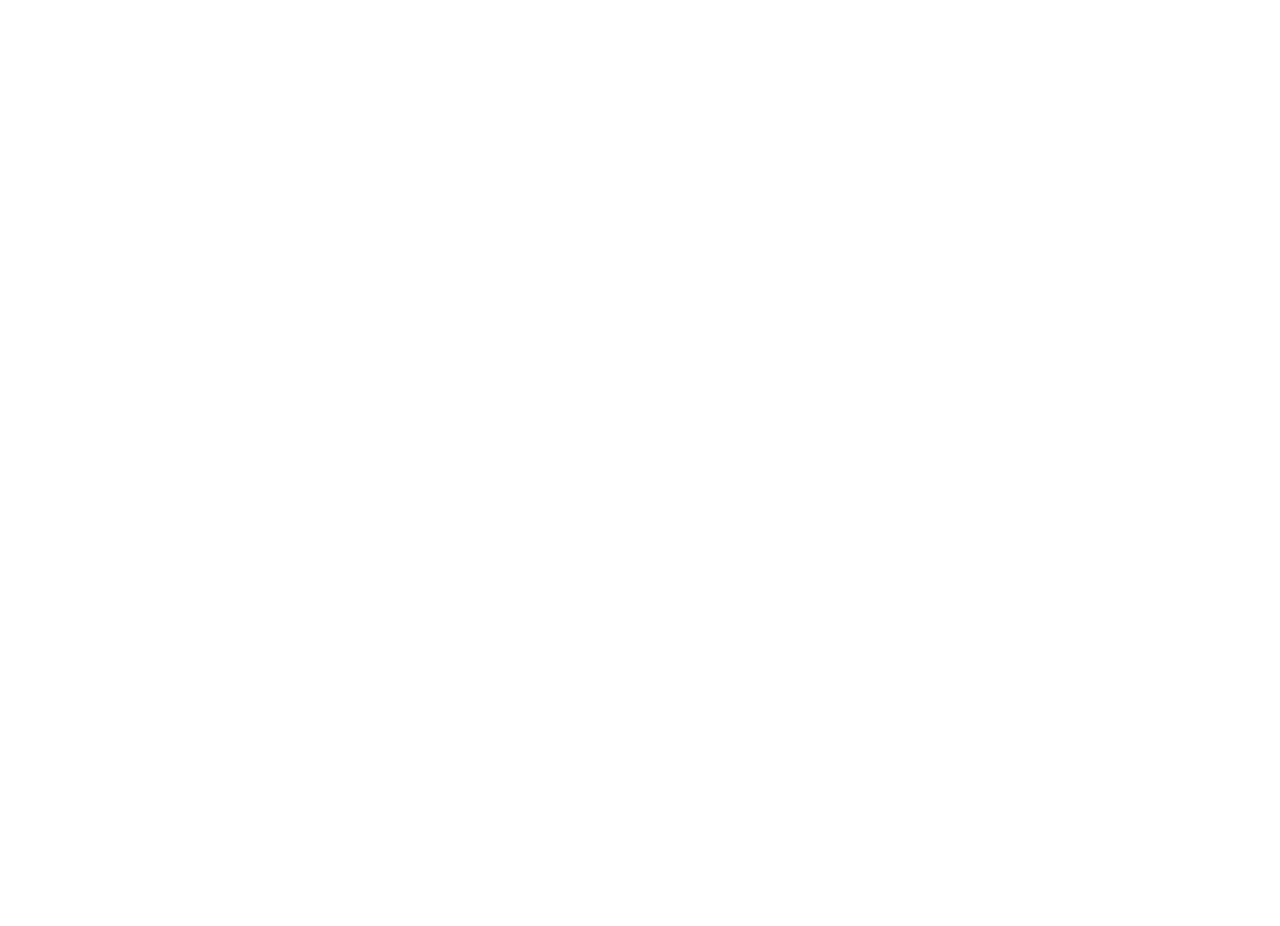
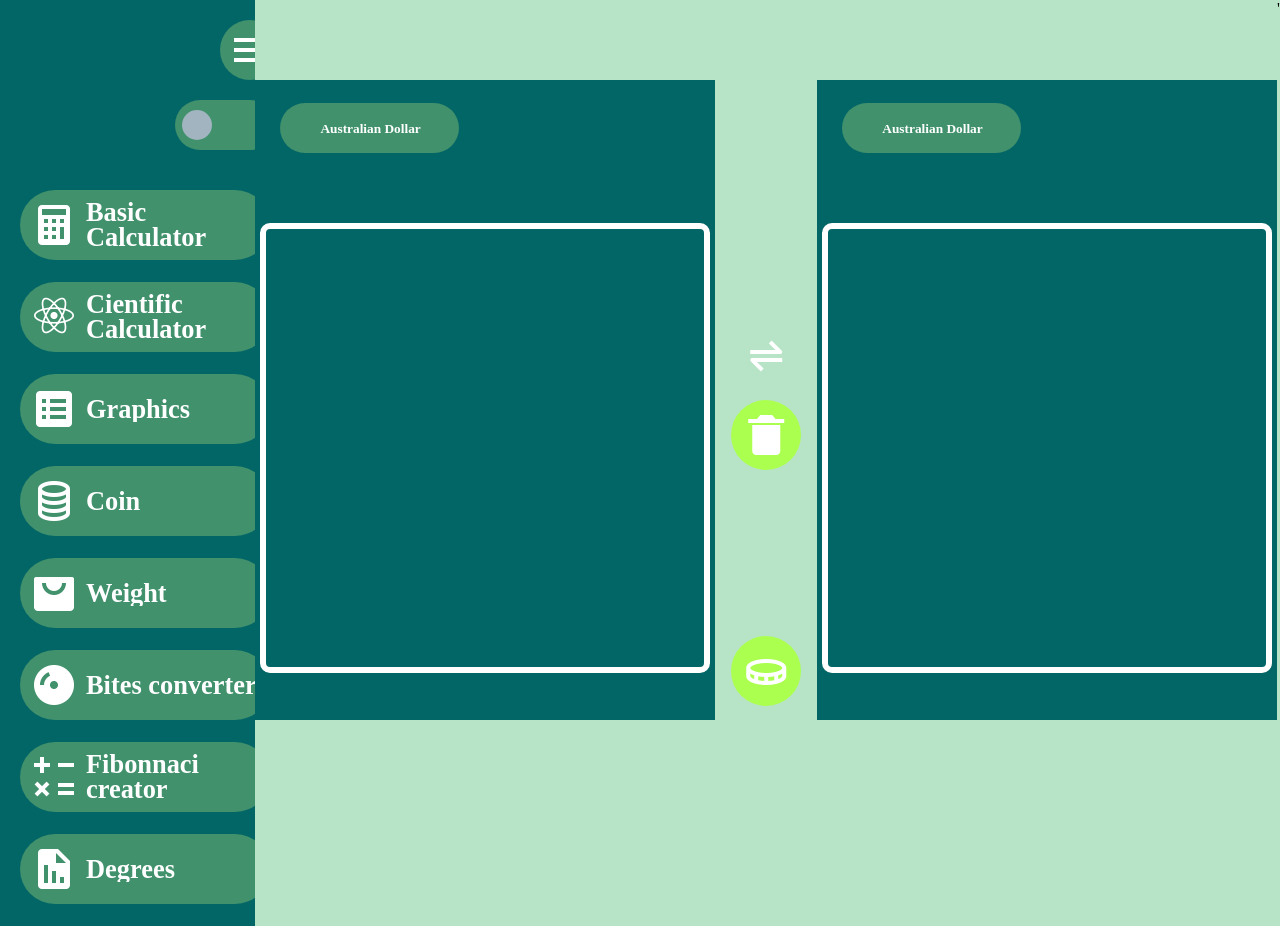
Before and after one commit to Joao-Habib-da-Silva/THE-SUPREME-CALCULATOR, a plain HTML site: page Pages/Coin.html in a window 1280 px wide. Before the commit the page ends 800 px from the top, so only its background shows below. Drawn offline with nearby package versions, Linux system fonts and the light colour scheme; a web font is replaced by a local one.

Commit message:
coin page with api, try, throw and catch

```diff
--- /dev/null
+++ b/Assets/Javascript/coin.js
@@ -0,0 +1,51 @@
+var first_input = document.getElementById("first-communication-input");
+var second_input = document.getElementById("second-communication-input");
+var coin = document.getElementById("coin");
+let first_select = document.getElementById("container-select");
+let second_select = document.getElementById("container-select-second");
+
+async function Coin() {
+  try {
+    if (first_input.value != "" && second_input.value == "") {
+      let data = await fetch(
+        `https://api.frankfurter.app/latest?amount=${first_input.value}&from=${first_select.value}&to=${second_select.value}`
+      );
+      if (!data.ok) {
+        throw new Error("erro no fetch");
+      } else {
+        let response = await data.json();
+        second_input.value = response.rates[second_select.value];
+      }
+    }
+
+    if (first_input.value == "" && second_input.value != "") {
+      let data = await fetch(
+        `https://api.frankfurter.app/latest?amount=${second_input.value}&from=${second_select.value}&to=${first_select.value}`
+      );
+      if (!data.ok) {
+        throw new Error("erro no fetch");
+      }
+      let response = await data.json();
+      first_input.value = response.rates[first_select.value];
+    }
+
+    if (first_input.value == "" && second_input.value == "") {
+      var alert = document.getElementById("alert");
+      alert.style.opacity = 1;
+    }
+
+  } catch (error) {
+    console.error("erro", error);
+  }
+}
+
+var button = document.getElementById("Ok-alert");
+button.addEventListener("click", function () {
+  var alert = document.getElementById("alert");
+  alert.style.opacity = 0;
+});
+var trash = window.document.getElementById("trash")
+trash.addEventListener("click", function() {
+    first_input.value = ""
+    second_input.value = ""
+})
--- a/Assets/Javascript/script.js
+++ b/Assets/Javascript/script.js
@@ -45,7 +45,7 @@ window.document.addEventListener("keydown", function(event) {
     if(isNaN(event.key) == true) {
         console.log("Letra basica")
     }
-    if(event.key == "-" || event.key == "+"  || event.key == "*" || event.key == "/") {
+    if(event.key == "-" || event.key == "+"  || event.key == "*" || event.key == "/" || event.key == ".") {
         content.innerHTML += `${event.key}`
     }
     if(event.key == "=" || event.key == "Enter") {
--- /dev/null
+++ b/Assets/Styles/coin.css
@@ -0,0 +1,160 @@
+#container-communication {
+    height: 100vh;
+    width: 80%;
+    display: flex;
+    align-items: center;
+    justify-content: center;
+}
+#toggle-dark {
+    margin-left: 175px;
+    transition: 0.5s ease-in-out;
+}
+
+#container-menu.close #toggle-dark {
+    width: 0px;
+    transition: 0.5s ease-in-out;
+}
+#container-menu {
+    z-index: 10;
+}
+#container-communication-center {
+    height: 80vh;
+    display: flex;
+    width: 80rem;
+}
+#first-communication {
+    width: 45%;
+    background-color: var(--menu);
+}
+#second-communication {
+    background-color: var(--menu);
+    width: 45%;
+}
+select {
+    appearance: none;
+    -webkit-appearance: none;
+    outline: none;
+    height: 50px;
+    border-radius: 30px;
+    padding-left: 40px;
+    background-color:var(--items) ;
+    color: white;
+    border: none;
+    cursor: pointer;
+    margin-left: 25px;
+    font-weight: bold;
+    transition: 0.5s ease-in-out;
+}
+#center {
+    width: 10%;
+    color: white;
+    font-size: 3rem;
+    overflow-y: hidden;
+}
+#trade {
+    height: 50%;
+    display: flex;
+    justify-content: center;
+    align-items: end;
+}
+#trade i {
+    margin-bottom: 20px;
+}
+#convert {
+    height: 40%;
+    display: flex;
+    align-items: end;
+    justify-content: center;
+    padding-bottom: 20px;
+}
+#convert i {
+    background-color: var(--number);
+    width: 70px;
+    height:70px;
+    display: flex;
+    align-items: center;
+    justify-content: center;
+    border-radius: 50%;
+    cursor: pointer;
+    transition: 0.5s ease-in-out;
+}
+#trash {
+    display: flex;
+    align-items: center;
+    justify-content: center;
+}
+#trash i {
+    background-color: var(--number);
+        width: 70px;
+        height: 70px;
+        display: flex;
+        align-items: center;
+        justify-content: center;
+        border-radius: 50%;
+        cursor: pointer;
+        transition: 0.5s ease-in-out;
+}
+#convert i:hover {
+    scale: 1.1;
+    background-color: var(--number-hover);
+    transition: 0.5s ease-in-out;
+}
+#alert {
+    height: 20vh;
+    position: fixed;
+    color: white;
+    background-color: var(--menu);
+    z-index: 100;
+    width: 100%;
+    display: grid;
+    transition: 0.5s ease-in-out;
+    opacity: 0;
+    place-items: center;
+    margin-top: 80vh;
+}
+#alert h1 {
+    font-weight: 700;
+    text-transform: uppercase;
+}
+#alert button {
+    background-color:  var(--items);
+    color: white;
+    border: 4px solid #fff;
+    width: 100px;
+    height: 50px;
+    border-radius: 30px;
+    cursor: pointer;
+    font-weight: bold;
+    font-size: 1.5rem;
+}
+option {
+    background-color: var(--menu);
+    font-weight: bold;
+    border: none;
+}
+input {
+    background-color: transparent;
+    border: 6px solid #fff;
+    width: 450px;
+    height: 450px;
+    outline: none;
+    border-radius: 10px;
+    color: white;
+    font-size: 3rem;
+    font-weight: bold;
+    overflow: hidden;
+    padding-left: 25px;
+}
+.top {
+    background-color:  var(--menu);
+    height: 15%;
+    display: flex;
+    align-items: center;
+}
+.side {
+    height: 85%;
+    align-items: center;
+    justify-content: center;
+    display: flex;
+
+}
--- a/Assets/Styles/global.css
+++ b/Assets/Styles/global.css
@@ -22,7 +22,7 @@
     display: flex;
     align-items: center;
     padding-left: 7px;
-    background-color: #011627;
+    background-color: var(--items);
 }
 
 #ball {
@@ -37,7 +37,22 @@
 #ball.dark {
     margin-left: 55px;
 }
-
+::-webkit-scrollbar {
+    width: 20px;
+    height: 100%;
+    transition: 0.5s ease-in-out;
+    background-color: var(--background);
+}
+::-webkit-scrollbar-track {
+    background-color: var(--menu);
+    border-radius: 10px;
+    transition: 0.5s ease-in-out;
+}
+::-webkit-scrollbar-thumb {
+    background-color: var(--background);
+    border-radius: 30px;
+    transition: 0.5s ease-in-out;
+}
 :root {
     --background: #b7e4c7;
     --menu: #036666;
--- a/Pages/Coin.html
+++ b/Pages/Coin.html
@@ -0,0 +1,139 @@
+<!DOCTYPE html>
+<html lang="en">
+<head>
+    <meta charset="UTF-8">
+    <meta name="viewport" content="width=device-width, initial-scale=1.0">
+    <title>Cientific Calculator - Coin</title>
+    <link rel="stylesheet" href="../Assets/Styles/global.css">
+    <link rel="stylesheet" href="../Assets/Styles/coin.css">
+    <link href='https://unpkg.com/boxicons@2.1.4/css/boxicons.min.css' rel='stylesheet'>
+
+</head>
+<body>
+    <div id="container">
+        <div id="container-menu">
+        <i class="bx bx-menu" id="menu-icon"></i>
+        <div id="toggle-dark">
+            <div id="ball">
+            </div>
+        </div>
+        <ul>
+            <li><a href="../index.html"><i class="bx bxs-calculator"></i><p>Basic Calculator</p></a></li>
+            <li><a href="./Cientific.html"><i class='bx bxl-react'></i><p>Cientific Calculator</p></a></li>
+            <li><a href="./graphic.html"><i class='bx bxs-spreadsheet' ></i><p>Graphics</p></a></li>
+            <li><a href="./Coin.html"><i class='bx bx-coin-stack' ></i><p>Coin</p></a></li>
+            <li><a href="./Weight.html"><i class='bx bxs-shopping-bag-alt' ></i><p>Weight</p></a></li>
+            <li><a href="./Bites.html"><i class='bx bxs-album' ></i><p>Bites converter</p></a></li>
+            <li><a href="./Fibonnaci.html"><i class='bx bx-math'></i><p>Fibonnaci creator</p></a></li>
+            <li><a href="./Degrees.html"><i class='bx bxs-report' ></i><p>Degrees</p></a></li>
+        </ul>
+    </div>
+    <div id="container-communication">
+        <div id="container-communication-center">
+            <div id="first-communication">
+                <div id="first-communcation-top" class="top">
+                    <select  id="container-select" class="selected">
+            <option value="AUD">Australian Dollar</option>
+            <option value="BGN">Bulgarian Lev</option>
+            <option value="BRL">Brazilian Real</option>
+            <option value="CAD">Canadian Dollar</option>
+            <option value="CHF">Swiss Franc</option>
+            <option value="CNY">Chinese Renminbi Yuan</option>
+            <option value="CZK">Czech Koruna</option>
+            <option value="DKK">Danish Krone</option>
+            <option value="EUR">Euro</option>
+            <option value="GBP">British Pound</option>
+            <option value="HKD">Hong Kong Dollar</option>
+            <option value="HUF">Hungarian Forint</option>
+            <option value="IDR">Indonesian Rupiah</option>
+            <option value="ILS">Israeli New Sheqel</option>
+            <option value="INR">Indian Rupee</option>
+            <option value="ISK">Icelandic Króna</option>
+            <option value="JPY">Japanese Yen</option>
+            <option value="KRW">South Korean Won</option>
+            <option value="MXN">Mexican Peso</option>
+            <option value="MYR">Malaysian Ringgit</option>
+            <option value="NOK">Norwegian Krone</option>
+            <option value="NZD">New Zealand Dollar</option>
+            <option value="PHP">Philippine Peso</option>
+            <option value="PLN">Polish Złoty</option>
+            <option value="RON">Romanian Leu</option>
+            <option value="SEK">Swedish Krona</option>
+            <option value="SGD">Singapore Dollar</option>
+            <option value="THB">Thai Baht</option>
+            <option value="TRY">Turkish Lira</option>
+            <option value="USD">United States Dollar</option>
+            <option value="ZAR">South African Rand</option>
+
+        </select>
+                </div>
+        <div id="first-communication-side" class="side">
+            <input type="number" id="first-communication-input" >
+        </div>
+    </div>
+            <div id="center">
+                <div id="trade">
+                    <i class='bx bx-transfer-alt'></i>
+                </div>
+                <div id="trash">
+                    <i class='bx bxs-trash-alt' id="trash"></i>
+                </div>
+                <div id="convert">
+                        <i class='bx bx-coin' onclick="Coin()" id="coin"></i>
+
+                </div>
+            </div>
+        <div id="second-communication">
+           <div id="second-communication-top" class="top">
+             <select  id="container-select-second" class="selected">
+            <option value="AUD">Australian Dollar</option>
+            <option value="BGN">Bulgarian Lev</option>
+            <option value="BRL">Brazilian Real</option>
+            <option value="CAD">Canadian Dollar</option>
+            <option value="CHF">Swiss Franc</option>
+            <option value="CNY">Chinese Renminbi Yuan</option>
+            <option value="CZK">Czech Koruna</option>
+            <option value="DKK">Danish Krone</option>
+            <option value="EUR">Euro</option>
+            <option value="GBP">British Pound</option>
+            <option value="HKD">Hong Kong Dollar</option>
+            <option value="HUF">Hungarian Forint</option>
+            <option value="IDR">Indonesian Rupiah</option>
+            <option value="ILS">Israeli New Sheqel</option>
+            <option value="INR">Indian Rupee</option>
+            <option value="ISK">Icelandic Króna</option>
+            <option value="JPY">Japanese Yen</option>
+            <option value="KRW">South Korean Won</option>
+            <option value="MXN">Mexican Peso</option>
+            <option value="MYR">Malaysian Ringgit</option>
+            <option value="NOK">Norwegian Krone</option>
+            <option value="NZD">New Zealand Dollar</option>
+            <option value="PHP">Philippine Peso</option>
+            <option value="PLN">Polish Złoty</option>
+            <option value="RON">Romanian Leu</option>
+            <option value="SEK">Swedish Krona</option>
+            <option value="SGD">Singapore Dollar</option>
+            <option value="THB">Thai Baht</option>
+            <option value="TRY">Turkish Lira</option>
+            <option value="USD">United States Dollar</option>
+            <option value="ZAR">South African Rand</option>
+
+        </select>
+           </div>
+        <div id="second-communication-side" class="side">
+            <input type="number" id="second-communication-input">
+        </div>
+
+        </div>
+    </div>
+        </div>
+    <div id="alert">
+        <h1>Não podemos fazer a conversão sem valor! tente novamente!</h1>
+        <button id="Ok-alert">Ok</button>
+    </div>'
+    </div>
+
+    <script src="../Assets/Javascript/global.js"></script>
+    <script src="../Assets/Javascript/coin.js"></script>
+</body>
+</html>
```
